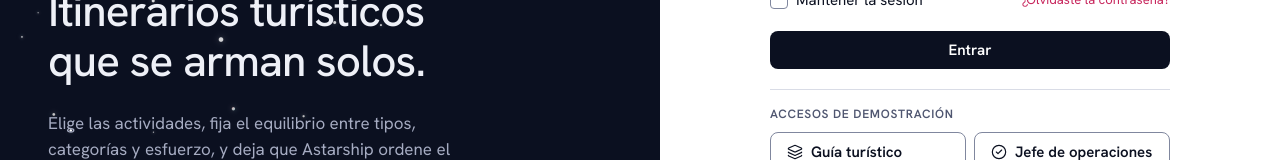
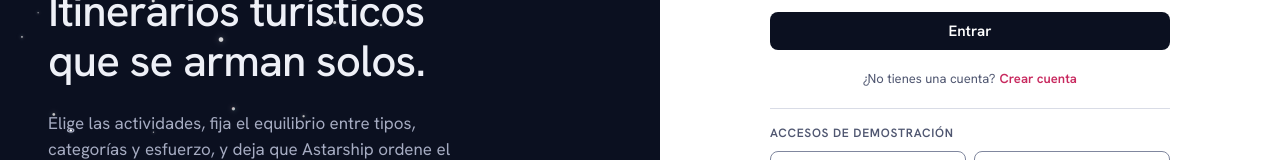
Before and after one commit to alfonsotejeda/astarship, a React (Vite) app in the folder frontend/: page /login in a window 1280 px wide. Shown: the part 394-554 px from the top of the page. Built offline with nearby package versions, Linux system fonts and the light colour scheme; no server answers; a web font is replaced by a local one.

Commit message:
feat/crear-cuenta

```diff
--- a/frontend/src/pages/LoginPage/LoginPage.css
+++ b/frontend/src/pages/LoginPage/LoginPage.css
@@ -168,6 +168,26 @@
   border-radius: var(--radius-sm);
 }
 
+.login__switch {
+  display: flex;
+  flex-wrap: wrap;
+  justify-content: center;
+  gap: 4px;
+  margin: 0;
+  font: var(--type-small);
+  color: var(--ink-muted);
+  text-align: center;
+}
+
+.login__switch-action {
+  padding: 0;
+  font: inherit;
+  font-weight: 600;
+  background: none;
+  border: 0;
+  cursor: pointer;
+}
+
 /* Demo accesses */
 .login__demo {
   display: flex;
--- a/frontend/src/pages/LoginPage/LoginPage.tsx
+++ b/frontend/src/pages/LoginPage/LoginPage.tsx
@@ -27,16 +27,40 @@ const ROLE_ICON: Record<User["role"], IconName> = {
   admin: "shield",
 };
 
+type AuthMode = "login" | "register";
+
 export function LoginPage() {
   const { user, login } = useAuth();
   const navigate = useNavigate();
-  const [error, setError] = useState(false);
+  const [mode, setMode] = useState<AuthMode>("login");
+  const [loginError, setLoginError] = useState(false);
+  const [passwordError, setPasswordError] = useState("");
+  const isRegister = mode === "register";
 
   if (user) return <Navigate to={HOME_BY_ROLE[user.role]} replace />;
 
+  function switchMode(next: AuthMode) {
+    setMode(next);
+    setLoginError(false);
+    setPasswordError("");
+  }
+
   function handleSubmit(event: FormEvent<HTMLFormElement>) {
     event.preventDefault();
-    // TODO(#47, #95): call the backend login here and setError(true) if it fails.
+
+    if (isRegister) {
+      const data = new FormData(event.currentTarget);
+      if (data.get("password") !== data.get("confirmPassword")) {
+        setPasswordError("Las contraseñas no coinciden. Vuelve a escribirlas.");
+        const confirmation = event.currentTarget.elements.namedItem("confirmPassword");
+        if (confirmation instanceof HTMLInputElement) confirmation.focus();
+        return;
+      }
+      // TODO(#95): create the account through POST /users and sign the user in.
+      return;
+    }
+
+    // TODO(#47, #95): call the backend login here and setLoginError(true) if it fails.
   }
 
   return (
@@ -121,25 +145,44 @@ export function LoginPage() {
       <main className="login__panel">
         <form
           className="login__form"
+          key={mode}
           onSubmit={handleSubmit}
-          onChange={() => setError(false)}
+          onChange={() => {
+            setLoginError(false);
+            setPasswordError("");
+          }}
         >
           <div className="login__intro">
-            <h2 className="login__title">Inicia sesión</h2>
+            <h2 className="login__title">
+              {isRegister ? "Crea tu cuenta" : "Inicia sesión"}
+            </h2>
             <span className="login__subtitle">
-              Con la cuenta que te dio tu agencia.
+              {isRegister
+                ? "Completa tus datos para empezar a armar itinerarios."
+                : "Con la cuenta que te dio tu agencia."}
             </span>
           </div>
 
-          {error && (
+          {loginError && (
             <Alert tone="bad">
               El correo o la contraseña no coinciden. Revisa las mayúsculas o
               pide a tu administrador que te restablezca la contraseña.
             </Alert>
           )}
 
+          {isRegister && (
             <Field
-            id="login-email"
+              id="register-name"
+              name="name"
+              label="Nombre"
+              type="text"
+              autoComplete="name"
+              required
+            />
+          )}
+
+          <Field
+            id={isRegister ? "register-email" : "login-email"}
             name="email"
             label="Correo"
             type="email"
@@ -147,14 +190,27 @@ export function LoginPage() {
             required
           />
           <Field
-            id="login-password"
+            id={isRegister ? "register-password" : "login-password"}
             name="password"
             label="Contraseña"
             type="password"
-            autoComplete="current-password"
+            autoComplete={isRegister ? "new-password" : "current-password"}
             required
           />
 
+          {isRegister && (
+            <Field
+              id="register-password-confirm"
+              name="confirmPassword"
+              label="Repite la contraseña"
+              type="password"
+              autoComplete="new-password"
+              error={passwordError || undefined}
+              required
+            />
+          )}
+
+          {!isRegister && (
             <div className="login__options">
               <Checkbox name="keep" label="Mantener la sesión" />
               {/* TODO: point this at the password-recovery route once it exists. */}
@@ -162,10 +218,24 @@ export function LoginPage() {
                 ¿Olvidaste la contraseña?
               </a>
             </div>
+          )}
 
           <Button type="submit" variant="primary" block>
-            Entrar
+            {isRegister ? "Crear cuenta" : "Entrar"}
           </Button>
+
+          <p className="login__switch">
+            <span>
+              {isRegister ? "¿Ya tienes una cuenta?" : "¿No tienes una cuenta?"}
+            </span>
+            <button
+              type="button"
+              className="login__link login__switch-action"
+              onClick={() => switchMode(isRegister ? "login" : "register")}
+            >
+              {isRegister ? "Inicia sesión" : "Crear cuenta"}
+            </button>
+          </p>
 
           <div className="login__demo">
             <span className="login__demo-title">Accesos de demostración</span>
```
Lines whose indentation alone changed are shown as unchanged.
